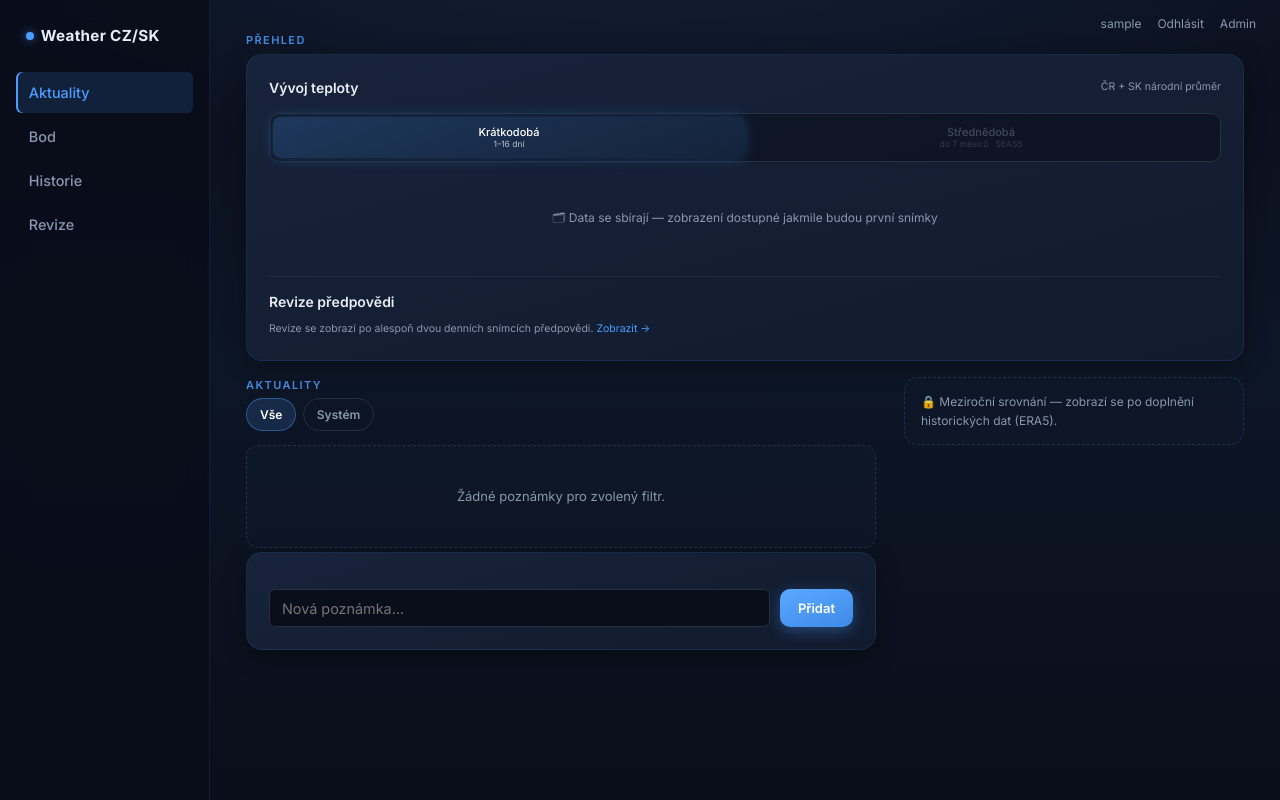
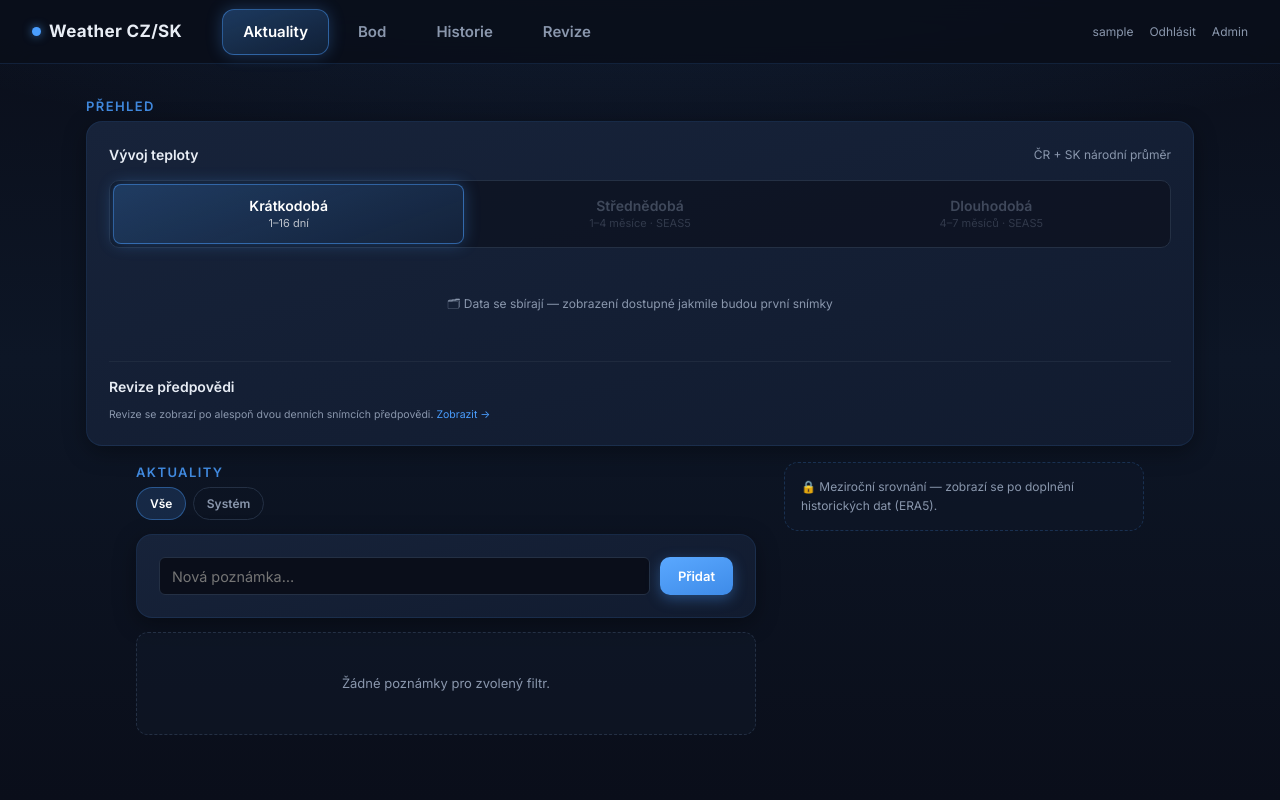
Before and after one commit to noxvex/weather-dashboard, a Django app: page /aktuality/ in a window 1280 px wide. Run offline with Django 5.2, Linux system fonts and the light colour scheme; the visitor is signed in with stand-in values (Sample User, id 1); data comes from the database, SQL or seed files in the repository; data that the repository does not hold is empty; some libraries are stand-ins or nearby versions.

Commit message:
Redo redesign per feedback: big top nav, horizon colors, feed fixes
- Sidebar reverted to a sticky top nav with big clickable tabs (15px,
  pill-style, glow on active); account corner back on the right, pinned
- Graph switcher restored to three modes with real data splits:
  Krátkodobá 1-16 days (blue), Střednědobá 1-4 months (yellow),
  Dlouhodobá 4-7 months (green) - SEAS5 split at today+120d
- Note model: new country (cz/sk/both) and horizon fields + migration;
  generators tag new notes, existing notes backfilled from body text
- Feed: composer moved above notes, CZ/SK/CZ+SK chip on every note,
  "změna" badge red, left border colored by horizon, feed capped at
  620px and centered
- Point dropdowns compact (220-340px) instead of full-page width
- Important text bumped: eyebrow, note meta, badges, chips, seg tabs
- Deleted seeded promo note (id=1) that still violated facts-only rule

Co-Authored-By: Claude Fable 5 <noreply@anthropic.com>

```diff
--- a/ingest/management/commands/generate_outlook_notes.py
+++ b/ingest/management/commands/generate_outlook_notes.py
@@ -115,6 +115,8 @@ class Command(BaseCommand):
                 Note.objects.create(
                     author=author,
                     note_type=Note.TYPE_SYSTEM_OUTLOOK,
+                    country=country.lower(),
+                    horizon=Note.HORIZON_SHORT,
                     body=(
                         f"🌧 Výhled {country_label} — následujících 7 dní: "
                         f"Předpovídáme zvýšenou pravděpodobnost srážek "
@@ -129,6 +131,8 @@ class Command(BaseCommand):
                 Note.objects.create(
                     author=author,
                     note_type=Note.TYPE_SYSTEM_OUTLOOK,
+                    country=country.lower(),
+                    horizon=Note.HORIZON_SHORT,
                     body=(
                         f"☀️ Výhled {country_label} — následujících 7 dní: "
                         f"Očekáváme převážně suché počasí "
@@ -148,6 +152,8 @@ class Command(BaseCommand):
                         Note.objects.create(
                             author=author,
                             note_type=Note.TYPE_SYSTEM_OUTLOOK,
+                            country=country.lower(),
+                            horizon=Note.HORIZON_SHORT,
                             body=(
                                 f"🌡 Výhled {country_label}: Teploty se v příštích dnech blíží "
                                 f"k tropickým hodnotám ({round(t)} °C), ale nepřekračují je. "
--- a/notes/views.py
+++ b/notes/views.py
@@ -175,10 +175,13 @@ def _get_chart_data():
 
 def _get_seasonal_chart_data():
     """
-    Returns {cz: [{date, temp}, ...], sk: [...]} of SEAS5 seasonal mean temp
-    per target_date (national average), from the latest issued snapshot.
-    Feeds the main-page graph's "střednědobá" mode. Empty dict if no data yet.
+    Returns (mid, long) chart dicts of SEAS5 seasonal mean temp per target_date
+    (national average) from the latest issued snapshot:
+      mid  = střednědobá, target_date within 1–4 months from today
+      long = dlouhodobá,  target_date beyond 4 months (to ~7 months)
+    Each is {cz: [{date, temp}, ...], sk: [...]}; empty lists if no data yet.
     """
+    empty = {"cz": [], "sk": []}
     latest = (
         MediumLongRangeForecast.objects
         .filter(horizon=MediumLongRangeForecast.HORIZON_SEAS5)
@@ -187,7 +190,7 @@ def _get_seasonal_chart_data():
         .first()
     )
     if not latest:
-        return {"cz": [], "sk": []}
+        return dict(empty), dict(empty)
 
     rows = list(
         MediumLongRangeForecast.objects
@@ -196,18 +199,27 @@ def _get_seasonal_chart_data():
         .order_by("target_date")
     )
 
-    by_country_date = {"CZ": defaultdict(list), "SK": defaultdict(list)}
+    mid_cutoff = date.today() + timedelta(days=120)  # ~4 months
+    buckets = {
+        "mid": {"CZ": defaultdict(list), "SK": defaultdict(list)},
+        "long": {"CZ": defaultdict(list), "SK": defaultdict(list)},
+    }
     for r in rows:
-        if r.point.country in by_country_date and r.temp_mean is not None:
-            by_country_date[r.point.country][r.target_date.isoformat()].append(r.temp_mean)
+        if r.point.country not in ("CZ", "SK") or r.temp_mean is None:
+            continue
+        key = "mid" if r.target_date <= mid_cutoff else "long"
+        buckets[key][r.point.country][r.target_date.isoformat()].append(r.temp_mean)
 
-    result = {}
-    for country, by_date in by_country_date.items():
-        result[country.lower()] = [
-            {"date": d, "temp": round(sum(vals) / len(vals), 1)}
-            for d, vals in sorted(by_date.items())
-        ]
-    return result
+    def to_chart(by_country):
+        return {
+            country.lower(): [
+                {"date": d, "temp": round(sum(vals) / len(vals), 1)}
+                for d, vals in sorted(by_date.items())
+            ]
+            for country, by_date in by_country.items()
+        }
+
+    return to_chart(buckets["mid"]), to_chart(buckets["long"])
 
 
 def _get_revision_summary(limit=5):
@@ -308,10 +320,11 @@ def aktuality(request):
     # Pre-dumping here double-encodes: JSON.parse in the browser then yields a
     # string instead of an object and the chart silently renders nothing.
     chart_json = _get_chart_data()
-    seasonal_json = _get_seasonal_chart_data()
+    mid_json, long_json = _get_seasonal_chart_data()
     revision_summary = _get_revision_summary()
     has_historical = HistoricalActual.objects.exists()
-    has_seasonal = bool(seasonal_json.get("cz") or seasonal_json.get("sk"))
+    has_mid = bool(mid_json.get("cz") or mid_json.get("sk"))
+    has_long = bool(long_json.get("cz") or long_json.get("sk"))
 
     return render(request, "notes/aktuality.html", {
         "notes": notes,
@@ -326,8 +339,10 @@ def aktuality(request):
         "filter_chips": filter_chips,
         "active_filter": autor,
         "chart_json": chart_json,
-        "seasonal_json": seasonal_json,
-        "has_seasonal": has_seasonal,
+        "mid_json": mid_json,
+        "long_json": long_json,
+        "has_mid": has_mid,
+        "has_long": has_long,
         "revision_summary": revision_summary,
         "has_historical": has_historical,
     })
--- a/static/css/main.css
+++ b/static/css/main.css
@@ -39,115 +39,106 @@ body {
 a { color: var(--accent); text-decoration: none; }
 a:hover { text-decoration: underline; }
 
-/* ── Left sidebar nav (fixed, always open) ────────────── */
-.sidebar {
-    position: fixed;
+/* ── Top nav — big clickable tabs ─────────────────────── */
+.nav {
+    position: sticky;
     top: 0;
-    left: 0;
-    bottom: 0;
     z-index: 20;
-    width: var(--sidebar-w);
     display: flex;
-    flex-direction: column;
-    gap: 1.5rem;
-    background: rgba(10,14,26,.85);
+    align-items: center;
+    background: rgba(10,14,26,.88);
     backdrop-filter: blur(12px);
-    border-right: 1px solid rgba(74,158,255,.12);
-    padding: 1.5rem 1rem;
+    border-bottom: 1px solid rgba(74,158,255,.14);
+    padding: 0 2rem;
+    height: 64px;
+    gap: 2.5rem;
 }
 
-.sidebar-brand {
+.nav-brand {
     font-weight: 700;
-    font-size: 0.95rem;
+    font-size: 17px;
     color: var(--text);
     letter-spacing: 0.02em;
     display: flex;
     align-items: center;
-    gap: 0.45rem;
+    gap: 0.5rem;
     white-space: nowrap;
-    padding: 0 0.6rem;
 }
 
-.sidebar-brand .dot {
-    width: 8px; height: 8px;
+.nav-brand .dot {
+    width: 9px; height: 9px;
     border-radius: 50%;
     background: var(--accent);
-    box-shadow: 0 0 8px rgba(74,158,255,.6);
+    box-shadow: 0 0 10px rgba(74,158,255,.7);
     display: inline-block;
 }
 
-.sidebar-nav {
+.nav-links {
     display: flex;
-    flex-direction: column;
-    gap: 0.2rem;
+    gap: 0.5rem;
+    flex: 1;
 }
 
-.sidebar-nav a {
+.nav-links a {
     color: var(--muted);
-    padding: 0.55rem 0.8rem;
-    border-radius: var(--radius);
-    font-size: 0.9rem;
-    font-weight: 500;
-    transition: color 0.15s, background 0.15s;
+    padding: 10px 20px;
+    border-radius: 12px;
+    font-size: 15px;
+    font-weight: 600;
+    border: 1px solid transparent;
+    transition: all 0.16s;
 }
 
-.sidebar-nav a:hover,
-.sidebar-nav a.active {
+.nav-links a:hover {
     color: var(--text);
     background: rgba(255,255,255,.06);
+    border-color: rgba(74,158,255,.25);
     text-decoration: none;
 }
 
-.sidebar-nav a.active {
-    background: rgba(74,158,255,.14);
-    color: var(--accent);
-    box-shadow: inset 2px 0 0 var(--accent);
+.nav-links a.active {
+    color: #fff;
+    background: linear-gradient(160deg, rgba(74,158,255,.30), rgba(74,158,255,.12));
+    border-color: rgba(74,158,255,.45);
+    box-shadow: 0 0 16px rgba(74,158,255,.28);
+    text-decoration: none;
 }
 
-/* ── Account corner (fixed top-right) ─────────────────── */
-.account-corner {
-    position: fixed;
-    top: 0;
-    right: 0;
-    z-index: 20;
+/* Account corner — right side of nav (keep-list: pinned, do not scale) */
+.nav-right {
+    margin-left: auto;
     display: flex;
     align-items: center;
     gap: 1rem;
-    padding: 14px 24px;
-    /* Pinned in px (keep-list): must NOT scale with the root font-size bump */
     font-size: 12px;
     color: var(--muted);
 }
 
-.account-corner a { color: var(--muted); }
-.account-corner a:hover { color: var(--text); text-decoration: none; }
+.nav-right a { color: var(--muted); }
+.nav-right a:hover { color: var(--text); text-decoration: none; }
 
-/* ── Main content area (offset by sidebar) ────────────── */
+/* ── Main content area (centered) ─────────────────────── */
 .app-main {
-    margin-left: var(--sidebar-w);
     max-width: 1180px;
+    margin: 0 auto;
     padding: 2rem var(--content-pad) 4rem;
 }
 
 @media (max-width: 720px) {
-    .sidebar {
-        position: static;
-        width: auto;
-        flex-direction: row;
-        align-items: center;
-        bottom: auto;
-        gap: 1rem;
-        border-right: none;
-        border-bottom: 1px solid rgba(74,158,255,.12);
-    }
-    .sidebar-nav { flex-direction: row; flex-wrap: wrap; }
-    .app-main { margin-left: 0; padding: 1.25rem 1rem 3rem; }
-    .account-corner { position: static; margin-left: auto; }
+    .nav { height: auto; flex-wrap: wrap; padding: 0.75rem 1rem; gap: 0.75rem; }
+    .app-main { padding: 1.25rem 1rem 3rem; }
+}
+
+/* ── Horizon color system (graph modes + note borders) ── */
+:root {
+    --h-short: #4A9EFF;   /* krátkodobá — blue  */
+    --h-mid:   #FBBF24;   /* střednědobá — yellow */
+    --h-long:  #34D399;   /* dlouhodobá — green  */
 }
 
 /* ── Eyebrow / page-sub (prototype-style headers) ────── */
 .eyebrow {
-    font-size: 11px;
+    font-size: 13px;
     font-weight: 600;
     letter-spacing: 1.4px;
     text-transform: uppercase;
@@ -239,7 +230,7 @@ a:hover { text-decoration: underline; }
 }
 
 .card-title .hint {
-    font-size: 10.5px;
+    font-size: 12px;
     font-weight: 400;
     color: var(--muted);
 }
@@ -257,29 +248,47 @@ a:hover { text-decoration: underline; }
 .seg button {
     flex: 1;
     background: none;
-    border: none;
+    border: 1px solid transparent;
     border-radius: 8px;
     cursor: pointer;
     color: var(--muted);
     font-family: 'Inter', sans-serif;
-    font-size: 11px;
-    font-weight: 500;
-    padding: 8px 4px;
+    font-size: 14px;
+    font-weight: 600;
+    padding: 12px 8px;
     transition: all .18s;
-    line-height: 1.3;
+    line-height: 1.35;
 }
 
 .seg button small {
     display: block;
-    font-size: 8.5px;
+    font-size: 11px;
     opacity: .7;
     font-weight: 400;
 }
 
-.seg button.on {
-    background: linear-gradient(160deg, rgba(74,158,255,.25), rgba(74,158,255,.10));
+.seg button:hover { color: var(--text); }
+
+/* Per-horizon colors: krátkodobá blue, střednědobá yellow, dlouhodobá green */
+.seg button.seg-short.on {
+    background: linear-gradient(160deg, rgba(74,158,255,.28), rgba(74,158,255,.10));
     color: #fff;
-    box-shadow: 0 0 14px rgba(74,158,255,.25);
+    border-color: rgba(74,158,255,.5);
+    box-shadow: 0 0 16px rgba(74,158,255,.3);
+}
+
+.seg button.seg-mid.on {
+    background: linear-gradient(160deg, rgba(251,191,36,.26), rgba(251,191,36,.08));
+    color: #fff;
+    border-color: rgba(251,191,36,.5);
+    box-shadow: 0 0 16px rgba(251,191,36,.28);
+}
+
+.seg button.seg-long.on {
+    background: linear-gradient(160deg, rgba(52,211,153,.26), rgba(52,211,153,.08));
+    color: #fff;
+    border-color: rgba(52,211,153,.5);
+    box-shadow: 0 0 16px rgba(52,211,153,.28);
 }
 
 .seg button.soon {
@@ -598,9 +626,11 @@ a:hover { text-decoration: underline; }
 /* ── Main dashboard two-column layout ────────────────── */
 .ak-grid {
     display: grid;
-    grid-template-columns: 1fr 340px;
+    /* Feed capped at 620px so notes don't sprawl across the page */
+    grid-template-columns: minmax(0, 620px) 360px;
     gap: var(--grid-gap);
     align-items: start;
+    justify-content: center;
 }
 
 @media (max-width: 860px) {
@@ -627,7 +657,7 @@ a:hover { text-decoration: underline; }
 /* ── Sidebar (weather + panels) ──────────────────────── */
 .ak-sidebar {
     position: sticky;
-    top: 1rem;
+    top: calc(64px + 1rem);  /* below the sticky top nav */
     display: flex;
     flex-direction: column;
     gap: 0;
--- a/templates/base.html
+++ b/templates/base.html
@@ -14,30 +14,28 @@
 <body>
 
 {% if user.is_authenticated %}
-{# Fixed left sidebar — always open, primary navigation #}
-<aside class="sidebar">
-    <span class="sidebar-brand">
+{# Top nav — big clickable tabs, account in the right corner #}
+<nav class="nav">
+    <span class="nav-brand">
         <span class="dot"></span>
         Weather CZ/SK
     </span>
 
-    <nav class="sidebar-nav">
+    <div class="nav-links">
         <a href="{% url 'notes:aktuality' %}" {% if request.resolver_match.url_name == 'aktuality' %}class="active"{% endif %}>Aktuality</a>
         <a href="{% url 'bod' %}" {% if request.resolver_match.url_name == 'bod' %}class="active"{% endif %}>Bod</a>
         <a href="{% url 'historie' %}" {% if request.resolver_match.url_name == 'historie' %}class="active"{% endif %}>Historie</a>
         <a href="{% url 'notes:revision_tracker' %}" {% if request.resolver_match.url_name == 'revision_tracker' %}class="active"{% endif %}>Revize</a>
-        {# Room reserved for future sections: Střednědobá, Dlouhodobá, Pyl #}
-    </nav>
-</aside>
+    </div>
 
-{# Account corner stays top-right, independent of the sidebar #}
-<div class="account-corner">
+    <div class="nav-right">
         <span>{{ user.username }}</span>
         <a href="{% url 'accounts:logout' %}">Odhlásit</a>
         {% if user.is_staff %}
             <a href="/admin/">Admin</a>
         {% endif %}
     </div>
+</nav>
 {% endif %}
 
 <div class="{% if user.is_authenticated %}app-main{% endif %}">
--- a/templates/notes/aktuality.html
+++ b/templates/notes/aktuality.html
@@ -15,10 +15,12 @@
 <div class="card chart-card">
     <div class="card-title">Vývoj teploty <span class="hint">ČR + SK národní průměr</span></div>
     <div class="seg">
-        <button class="on" data-mode="short" id="seg-short">Krátkodobá<small>1–16 dní</small></button>
-        <button data-mode="seasonal" id="seg-seasonal"
-                {% if not has_seasonal %}class="soon" title="Data se sbírají"{% endif %}>
-            Střednědobá<small>do 7 měsíců · SEAS5</small>
+        <button class="seg-short on" data-mode="short">Krátkodobá<small>1–16 dní</small></button>
+        <button class="seg-mid{% if not has_mid %} soon" title="Data se sbírají{% endif %}" data-mode="mid">
+            Střednědobá<small>1–4 měsíce · SEAS5</small>
+        </button>
+        <button class="seg-long{% if not has_long %} soon" title="Data se sbírají{% endif %}" data-mode="long">
+            Dlouhodobá<small>4–7 měsíců · SEAS5</small>
         </button>
     </div>
     <div class="chart-wrap">
@@ -87,13 +89,25 @@
             {% endfor %}
         </div>
 
+        {# Composer on top — new note input above the feed #}
+        <div class="card" style="margin-bottom:14px;">
+            <form method="post" action="{% url 'notes:create' %}">
+                {% csrf_token %}
+                <div class="composer" style="margin-top:0;">
+                    <input type="text" name="body" placeholder="Nová poznámka…" required
+                           autocomplete="off">
+                    <button type="submit" class="composer-btn">Přidat</button>
+                </div>
+            </form>
+        </div>
+
         {% if not notes %}
             <div class="feed-empty">Žádné poznámky pro zvolený filtr.</div>
         {% endif %}
 
         {% for note in notes %}
             <div class="note-card
-                {% if note.note_type == 'system_change' or note.note_type == 'system_outlook' %}note--system
+                {% if note.is_system %}note--h-{{ note.horizon }}
                 {% elif note.author.role == 'leader' %}note--leader{% endif %}">
 
                 <div class="note-meta">
@@ -112,6 +126,14 @@
                     {% endif %}
                     <span class="note-dot">·</span>
                     <span class="note-time">{{ note.created_at|date:"j. n. Y, H:i" }}</span>
+                    {# Country chip: CZ / SR / neutral for both #}
+                    {% if note.country == "cz" %}
+                        <span class="note-badge badge-country cz">CZ</span>
+                    {% elif note.country == "sk" %}
+                        <span class="note-badge badge-country sk">SK</span>
+                    {% else %}
+                        <span class="note-badge badge-country">CZ + SK</span>
+                    {% endif %}
                     {% if note.is_pinned %}
                         <span class="note-badge badge-pinned">📌 připnuto</span>
                     {% endif %}
@@ -141,17 +163,6 @@
                 {% endif %}
             </div>
         {% endfor %}
-
-        <div class="card" style="margin-top:4px;">
-            <form method="post" action="{% url 'notes:create' %}">
-                {% csrf_token %}
-                <div class="composer">
-                    <input type="text" name="body" placeholder="Nová poznámka…" required
-                           autocomplete="off">
-                    <button type="submit" class="composer-btn">Přidat</button>
-                </div>
-            </form>
-        </div>
     </div>
 
     {# ════ RIGHT — weather sidebar ════ #}
@@ -269,11 +280,15 @@
 
 {% block extra_js %}
 {{ chart_json|json_script:"chart-data" }}
-{{ seasonal_json|json_script:"seasonal-data" }}
+{{ mid_json|json_script:"mid-data" }}
+{{ long_json|json_script:"long-data" }}
 <script>
 (function () {
-    const shortData = JSON.parse(document.getElementById('chart-data').textContent);
-    const seasonalData = JSON.parse(document.getElementById('seasonal-data').textContent);
+    const datasets = {
+        short: JSON.parse(document.getElementById('chart-data').textContent),
+        mid:   JSON.parse(document.getElementById('mid-data').textContent),
+        long:  JSON.parse(document.getElementById('long-data').textContent),
+    };
 
     const layout = {
         paper_bgcolor: 'transparent',
@@ -333,15 +348,15 @@
     }
 
     // Initial draw = krátkodobá (short-range)
-    draw(shortData);
+    draw(datasets.short);
 
-    // Switcher — actually swaps the data source, not just the label
+    // Switcher — swaps the actual data source (short / mid / long)
     document.querySelectorAll('.seg button[data-mode]').forEach(btn => {
         btn.addEventListener('click', function () {
             if (this.classList.contains('soon')) return;  // no data yet
             document.querySelectorAll('.seg button').forEach(b => b.classList.remove('on'));
             this.classList.add('on');
-            draw(this.dataset.mode === 'seasonal' ? seasonalData : shortData);
+            draw(datasets[this.dataset.mode]);
         });
     });
 }());
```
Also changed, not shown: other parts of static/css/main.css (+34 -15 lines), ingest/management/commands/detect_changes.py (+11 -9 lines), notes/models.py (+22 -0 lines), notes/migrations/0003_note_country_note_horizon.py (added). Lines whose indentation alone changed are shown as unchanged.
